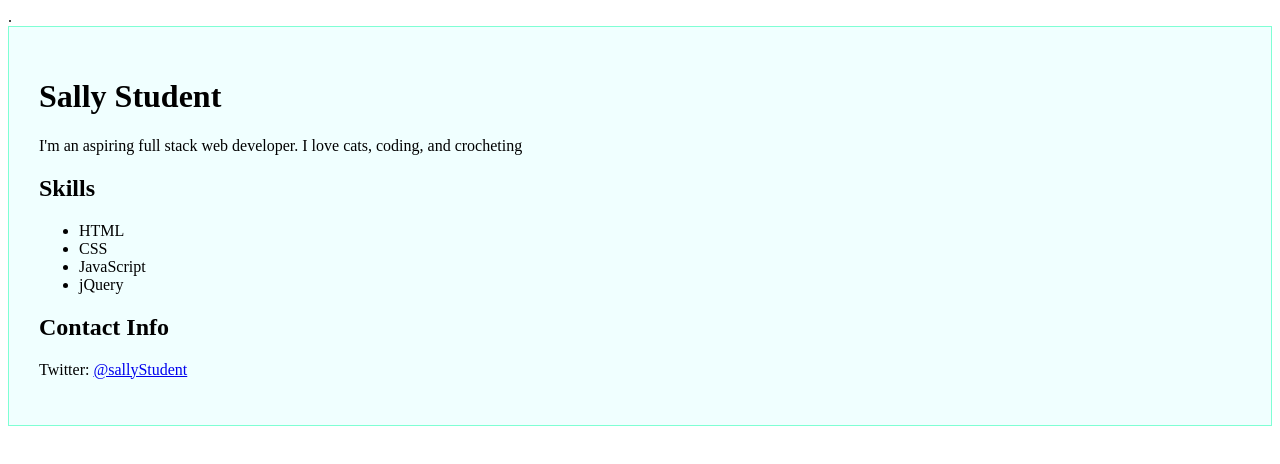
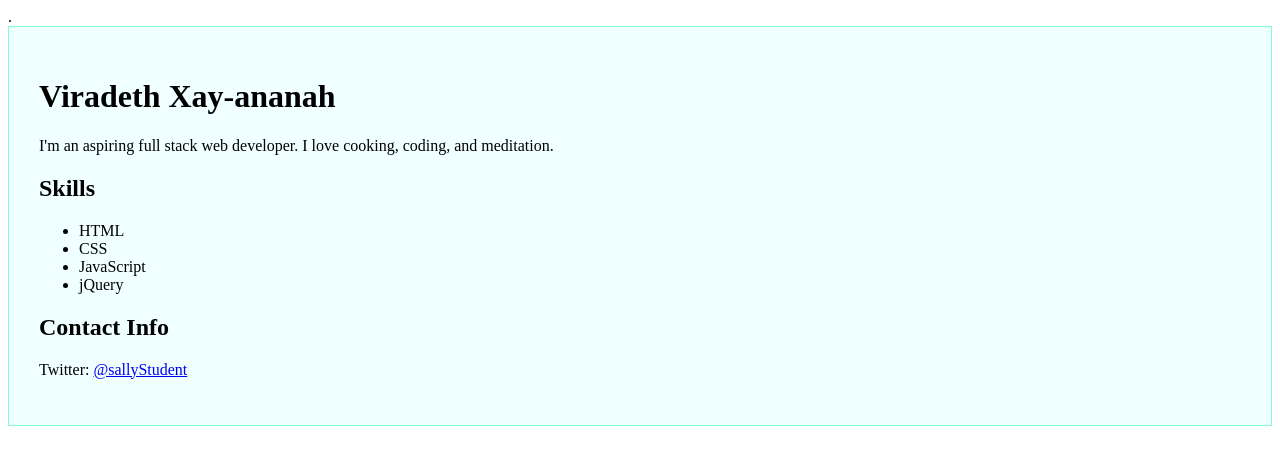
Before and after one commit to Maxim-Filimonov/Publishing-with-GitHub-pages, a plain HTML site: page index.html in a window 1280 px wide. Drawn offline with Linux system fonts and the light colour scheme.

Commit message:
Updated index page

```diff
--- a/index.html
+++ b/index.html
@@ -6,8 +6,8 @@
 </head>
 <body>
 <div>
-  <h1>Sally Student</h1>
-  <p>I'm an aspiring full stack web developer. I love cats, coding, and crocheting</p>
+  <h1>Viradeth Xay-ananah</h1>
+  <p>I'm an aspiring full stack web developer. I love cooking, coding, and meditation.</p>
 
   <h2>Skills</h2>
   <ul>
```
